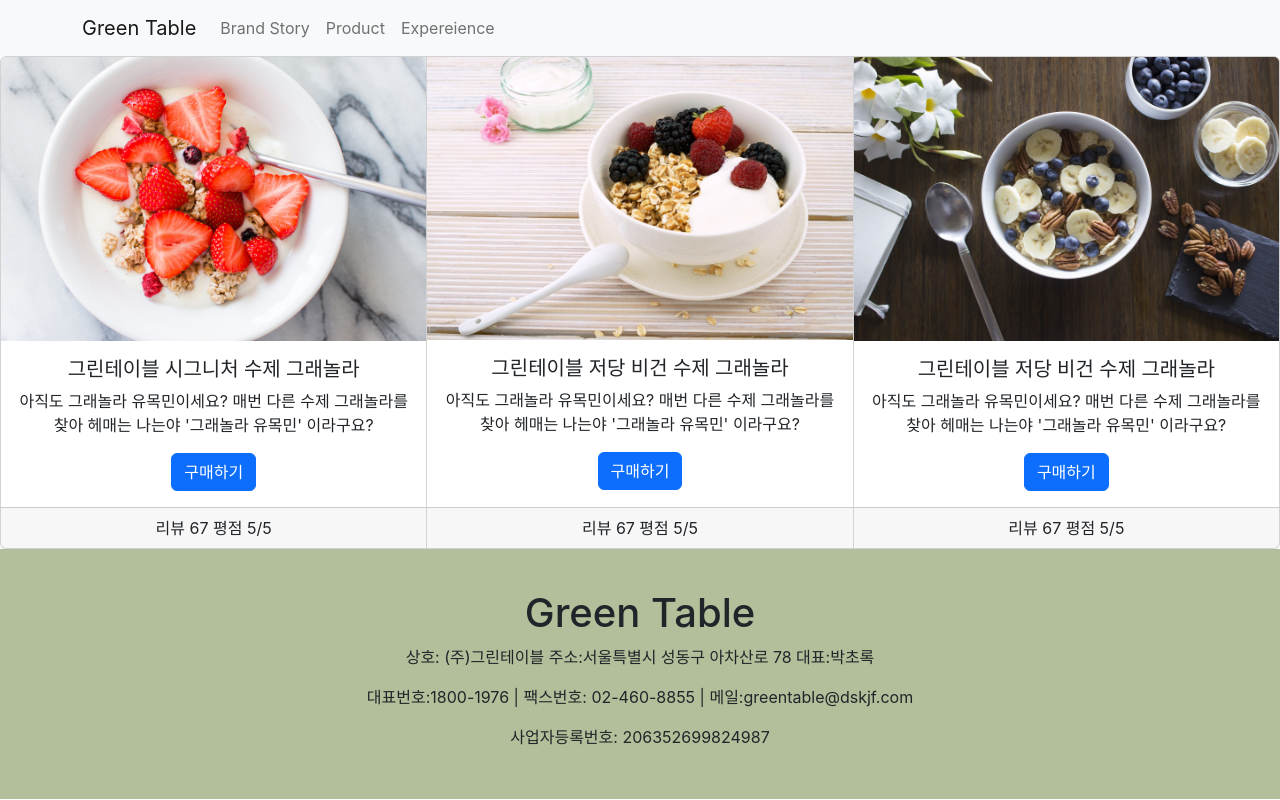
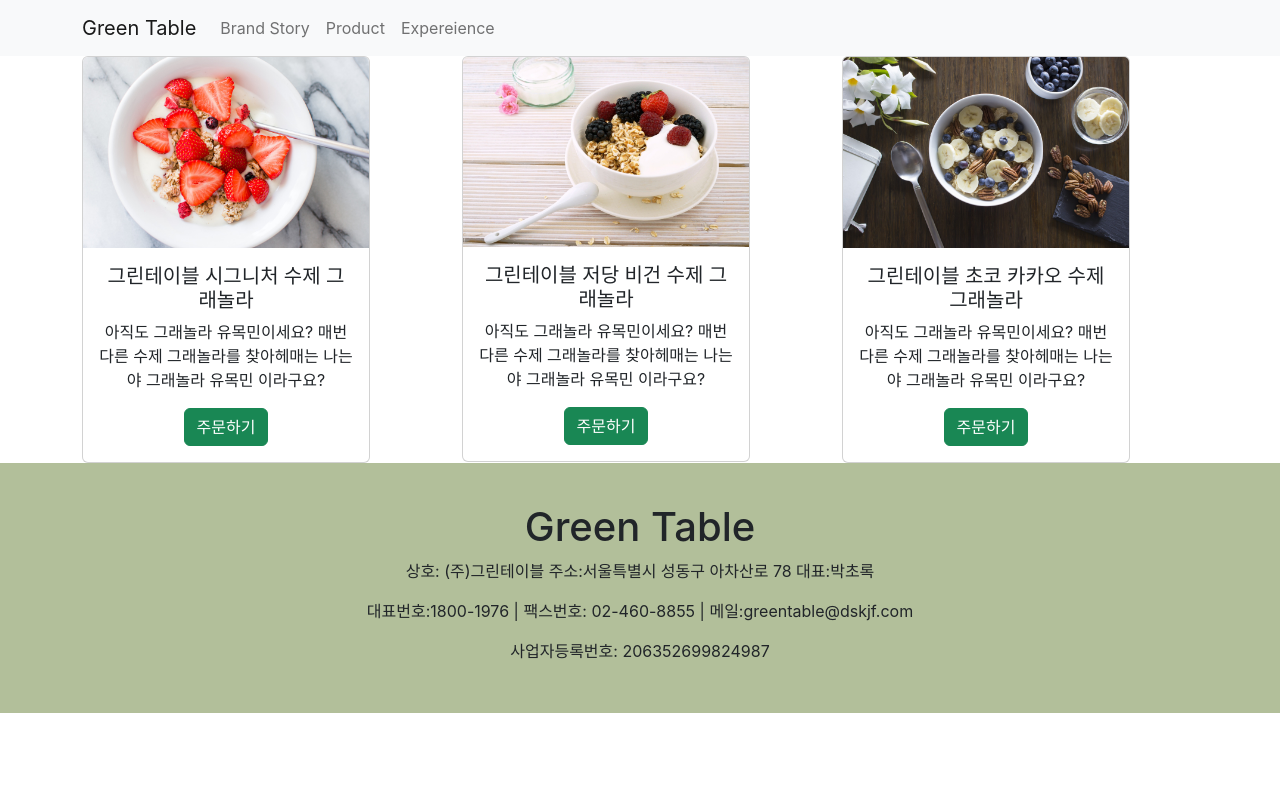
Before and after one commit to goniiii/project1, a React (Create React App) app: page /product in a window 1280 px wide. Built offline with nearby package versions, Linux system fonts and the light colour scheme.

Commit message:
'product map으로 '

```diff
--- a/src/App.js
+++ b/src/App.js
@@ -31,7 +31,6 @@ function App() {
         <Route path="/expreience" element={<Expereience></Expereience>} />
         <Route path="/location" element={<Location></Location>} />
         <Route path="/product/pd001" element={<Detail></Detail>} />
-
         <Route path="*" element={<div>404 Not Found</div>} />
       </Routes>
 
--- a/src/components/home.js
+++ b/src/components/home.js
@@ -31,24 +31,20 @@ function Home() {
         <br />
         <Button variant="success">Instagram</Button>
       </div>
-      <div>
+      <div class="user-wrap">
         <img
           className="mainImg1"
           width="50%"
           height="500px"
           src="img/main_salad (1).jpg"
-          onClick={() => {
-            console.log("눌림");
-          }}
+          onClick={() => {}}
         ></img>
         <img
           className="mainImg2"
           width="50%"
           height="500px"
           src="img/main_salad (2).jpg"
-          onClick={() => {
-            console.log("눌림");
-          }}
+          onClick={() => {}}
         ></img>
       </div>
     </div>
--- a/src/components/product.js
+++ b/src/components/product.js
@@ -1,57 +1,61 @@
 import { useState } from "react";
-import { Card, CardGroup, Button } from "react-bootstrap";
+import { Card, Button, Col, Row, Container } from "react-bootstrap";
 
-import { Routes, Route, Link, useNavigate } from "react-router-dom";
+import { useNavigate } from "react-router-dom";
 
 function Product() {
   let navigate = useNavigate();
+  let [products, setProducts] = useState([
+    {
+      id: "pd001",
+      itemName: "그린테이블 시그니처 수제 그래놀라",
+      content:
+        "아직도 그래놀라 유목민이세요? 매번 다른 수제 그래놀라를 찾아헤매는 나는야 그래놀라 유목민 이라구요?",
+      imgPath: "img/cereal.jpg",
+    },
+    {
+      id: "pd002",
+      itemName: "그린테이블 저당 비건 수제 그래놀라",
+      content:
+        "아직도 그래놀라 유목민이세요? 매번 다른 수제 그래놀라를 찾아헤매는 나는야 그래놀라 유목민 이라구요?",
+      imgPath: "img/berries.jpg",
+    },
+    {
+      id: "pd003",
+      itemName: "그린테이블 초코 카카오 수제 그래놀라",
+      content:
+        "아직도 그래놀라 유목민이세요? 매번 다른 수제 그래놀라를 찾아헤매는 나는야 그래놀라 유목민 이라구요?",
+      imgPath: "img/blueberry.jpg",
+    },
+  ]);
   return (
-    <div>
-      <CardGroup>
-        <Card>
-          <Card.Img variant="top" src="img/cereal.jpg" />
+    <Container>
+      <Row sm={1} md={3}>
+        {products.map((data, i) => {
+          return (
+            <Col>
+              <Card style={{ width: "18rem" }}>
+                <Card.Img variant="top" src={products[i].imgPath} />
                 <Card.Body>
-            <Card.Title>그린테이블 시그니처 수제 그래놀라</Card.Title>
-            <Card.Text>
-              아직도 그래놀라 유목민이세요? 매번 다른 수제 그래놀라를 찾아
-              헤매는 나는야 '그래놀라 유목민' 이라구요?
-            </Card.Text>
+                  <Card.Title>{products[i].itemName}</Card.Title>
+
+                  <Card.Text>{products[i].content}</Card.Text>
+
                   <Button
+                    variant="success"
                     onClick={() => {
-                navigate("/product/pd001");
+                      navigate("/product/" + products[i].id);
                     }}
                   >
-              구매하기
+                    주문하기
                   </Button>
                 </Card.Body>
-          <Card.Footer>리뷰 67 평점 5/5</Card.Footer>
               </Card>
-        <Card>
-          <Card.Img variant="top" src="img/berries.jpg" />
-          <Card.Body>
-            <Card.Title>그린테이블 저당 비건 수제 그래놀라</Card.Title>
-            <Card.Text>
-              아직도 그래놀라 유목민이세요? 매번 다른 수제 그래놀라를 찾아
-              헤매는 나는야 '그래놀라 유목민' 이라구요?
-            </Card.Text>
-            <Button>구매하기</Button>
-          </Card.Body>
-          <Card.Footer>리뷰 67 평점 5/5</Card.Footer>
-        </Card>
-        <Card>
-          <Card.Img variant="top" src="img/blueberry.jpg" />
-          <Card.Body>
-            <Card.Title>그린테이블 저당 비건 수제 그래놀라</Card.Title>
-            <Card.Text>
-              아직도 그래놀라 유목민이세요? 매번 다른 수제 그래놀라를 찾아
-              헤매는 나는야 '그래놀라 유목민' 이라구요?
-            </Card.Text>
-            <Button>구매하기</Button>
-          </Card.Body>
-          <Card.Footer>리뷰 67 평점 5/5</Card.Footer>
-        </Card>
-      </CardGroup>
-    </div>
+            </Col>
+          );
+        })}
+      </Row>
+    </Container>
   );
 }
 export default Product;
```
Lines whose indentation alone changed are shown as unchanged.
